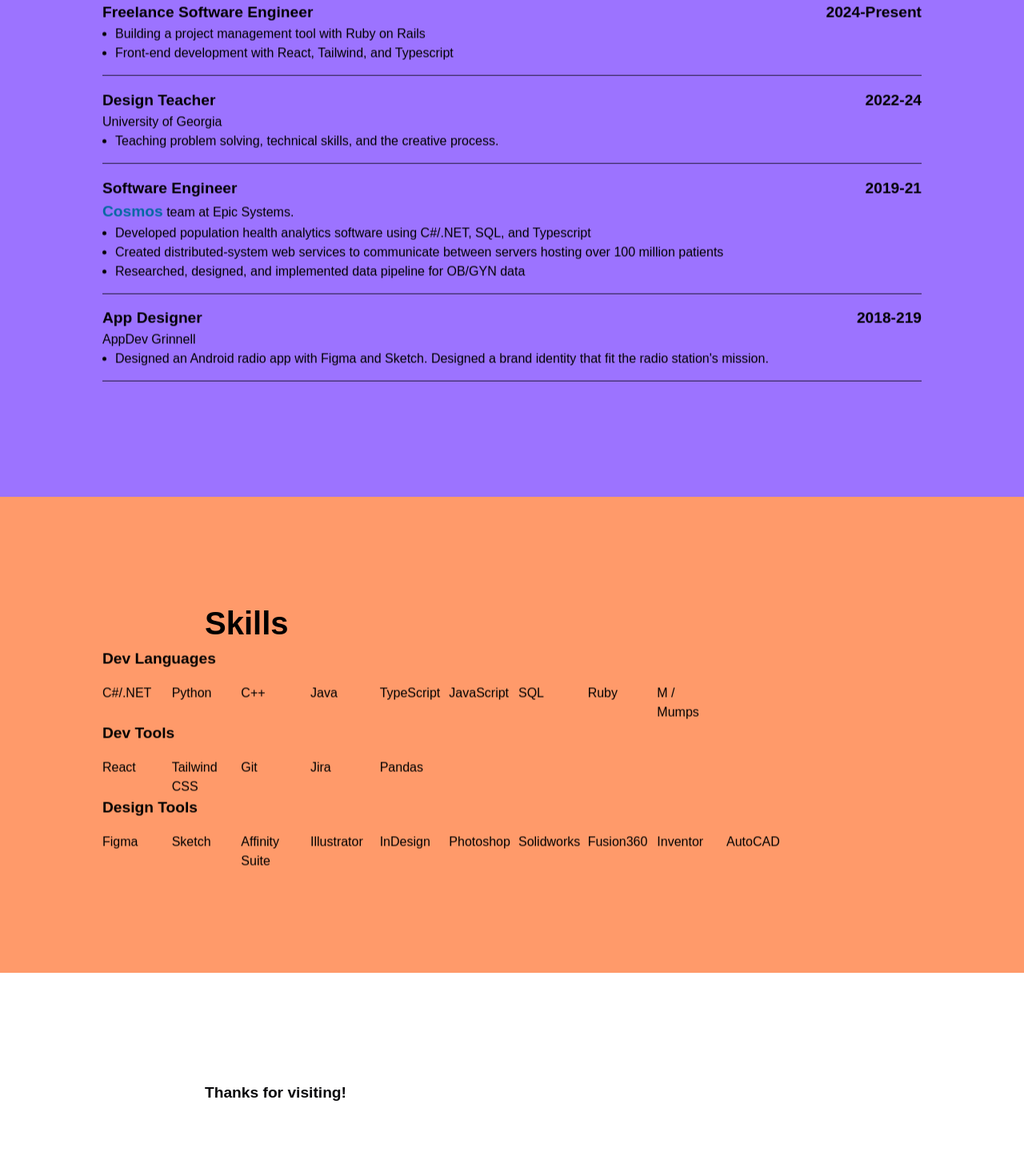
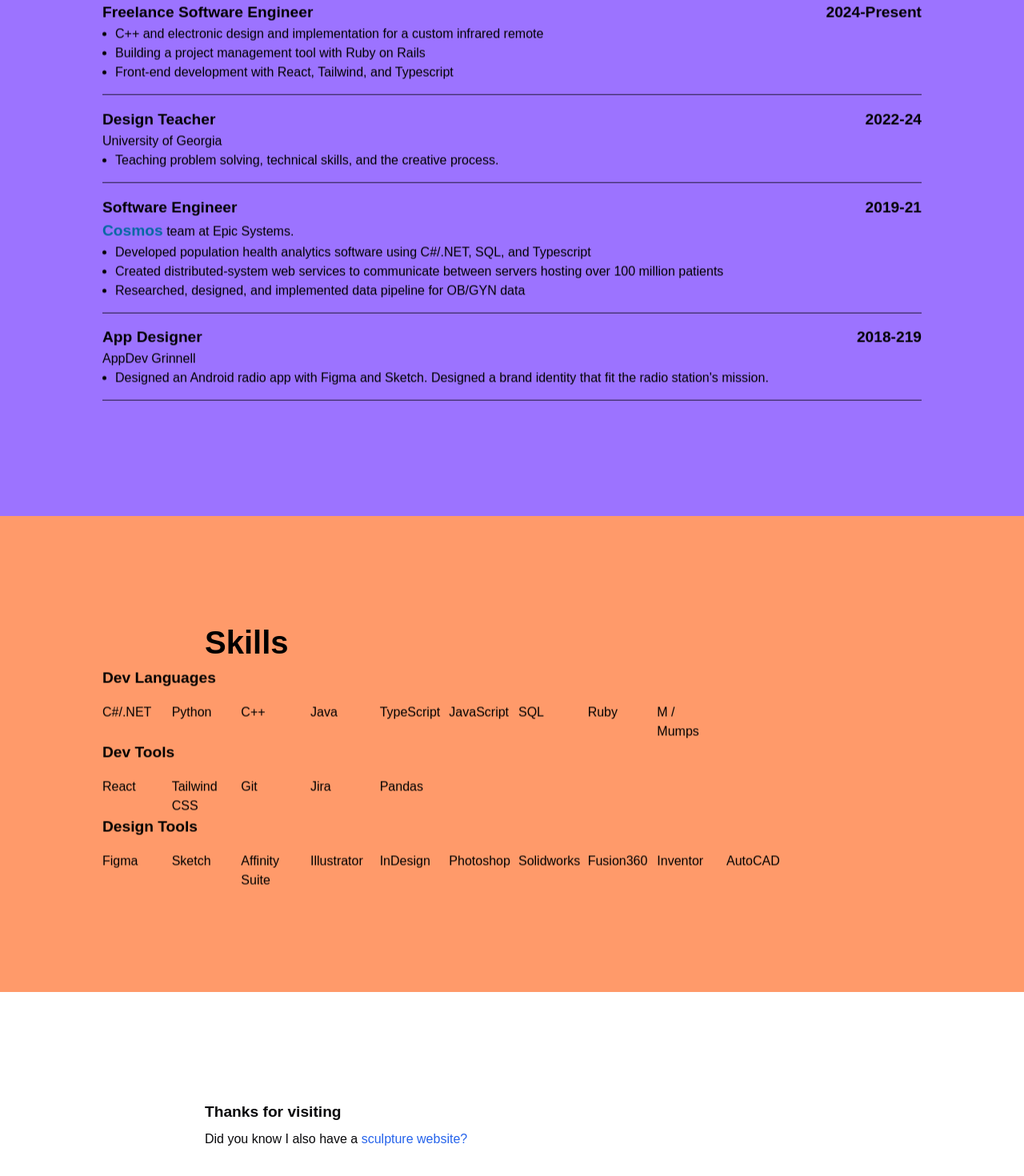
Before and after one commit to martincham/dev.martin, a React (Vite) app: page / in a window 1280 px wide. Shown: the part 2083-3553 px from the top of the page at 80% size. Built offline with nearby package versions, Linux system fonts and the light colour scheme; a web font is replaced by a local one.

Commit message:
inter settings

```diff
--- a/src/sections/ContactSection.tsx
+++ b/src/sections/ContactSection.tsx
@@ -2,7 +2,18 @@ const ContactSection = () => {
   return (
     <section id="contact" className="">
       <div className="mx-auto text-left">
-        <h3 className=" ml-[10vw] py-2">Thanks for visiting!</h3>
+        <h3 className=" ml-[10vw] py-2">Thanks for visiting</h3>
+        <p className="ml-[10vw]">
+          Did you know I also have a{" "}
+          <a
+            className="link font-medium"
+            style={{ "font-size": "min(1rem, 5vw)" }}
+            href="https://martinchamberlin.com"
+          >
+            {" "}
+            sculpture website?
+          </a>
+        </p>
         <div className="transition-all duration-150 text-turq text-lg font-semibold grid grid-cols-2 sm:grid-cols-4  lg:grid-cols-8 gap-4 my-8"></div>
       </div>
     </section>
--- a/src/sections/ExperienceSection.tsx
+++ b/src/sections/ExperienceSection.tsx
@@ -14,6 +14,10 @@ const ExperienceSection = () => {
             </div>
 
             <ul className="pl-4 list-disc">
+              <li>
+                C++ and electronic design and implementation for a custom
+                infrared remote
+              </li>
               <li>Building a project management tool with Ruby on Rails</li>
               <li>
                 Front-end development with React, Tailwind, and Typescript
--- a/src/styles/globals.css
+++ b/src/styles/globals.css
@@ -11,8 +11,10 @@
         "liga" 1,
         "calt" 1,
         "dlig" 1,
+        "case" 1,
         "ss01" 1,
-        "ss02" 1;
+        "ss02" 1,
+        "ss07" 1;
     text-color: var(--foreground-color);
 }
 @supports (font-variation-settings: normal) {
```
